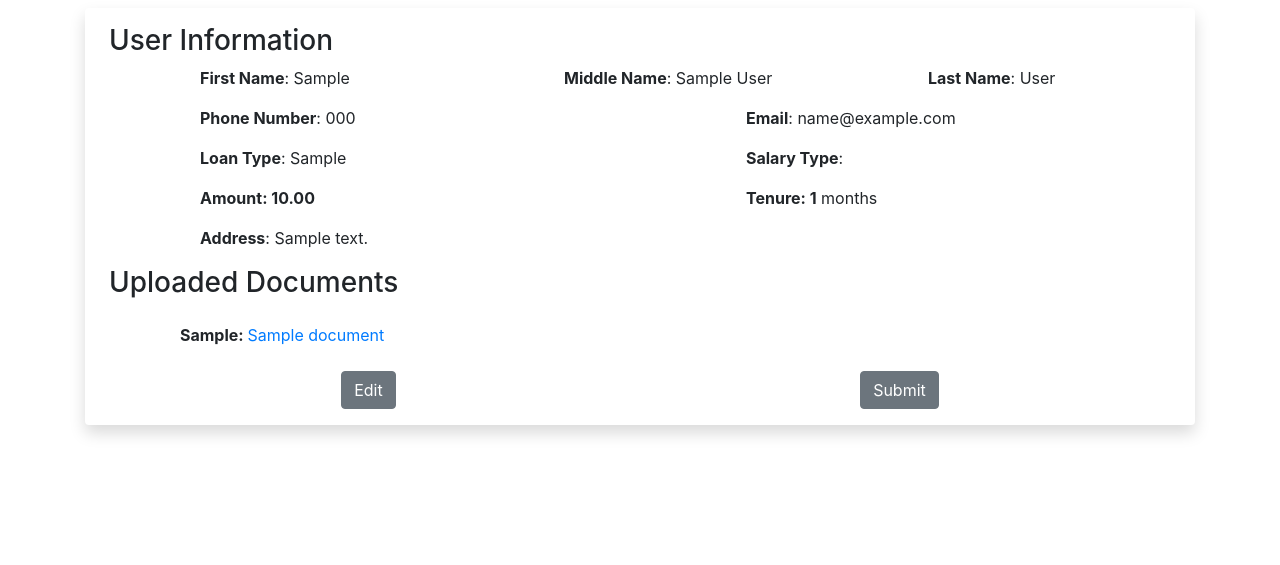
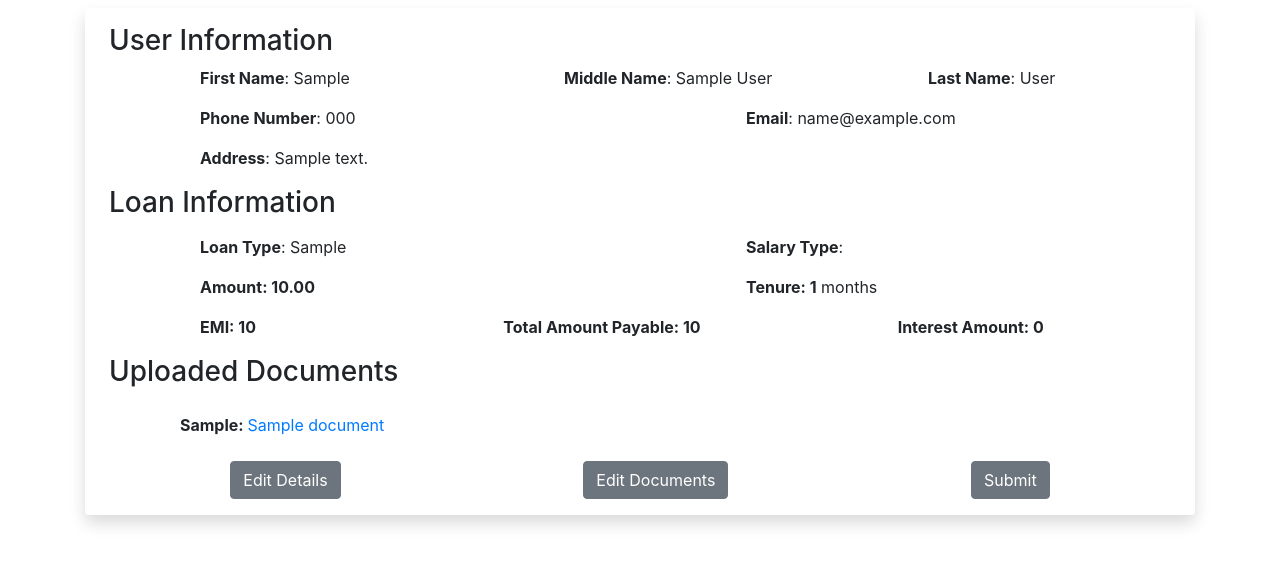
Before and after one commit to ZnS-20/Loan-Management-System, a Django app: page /loan/reviewApplication/1 in a window 1280 px wide. Shown: the part 56-621 px from the top of the page. Run offline with Django 4.2, Linux system fonts and the light colour scheme; tables that the repository leaves empty hold one stand-in row (values such as "Sample post").

Commit message:
Customized Admin Section to show specific fields, Align applyLoan template's save button, finalize the design of review application template, Created EMI calculator

```diff
--- a/Loan_Management_System/settings.py
+++ b/Loan_Management_System/settings.py
@@ -37,6 +37,7 @@ INSTALLED_APPS = [
     "django.contrib.sessions",
     "django.contrib.messages",
     "django.contrib.staticfiles",
+    "django.contrib.humanize",
     "LMSUser",
     "loan",
 ]
--- a/loan/functions.py
+++ b/loan/functions.py
@@ -46,3 +46,9 @@ def getFormObject(formType, request):
             return HomeSalaried()
         elif formType == "HomeBussiness":
             return HomeBusiness()
+
+
+def calculateEMI(principal: float, interest_rate: float, tenure: int, down_payment: float):
+    r = (interest_rate/12)/100
+    emi = (principal*r*((1+r)**tenure))/((1+r)**tenure-1)
+    return emi
--- a/loan/models.py
+++ b/loan/models.py
@@ -10,8 +10,12 @@ class LoanTypes(models.Model):
     created_at = models.DateTimeField(default=timezone.now)
     modified_at = models.DateTimeField(default=timezone.now)
     version_number = models.IntegerField(default=0)
+    interest_rate = models.DecimalField(
+        decimal_places=2, max_digits=4, default=7.2, validators=[MinValueValidator(7.1), MaxValueValidator(15.0)])
+    down_payment = models.DecimalField(
+        default=0.0, max_digits=20, decimal_places=4, validators=[MinValueValidator(0)])
 
-    def __str__(self) -> str:
+    def __str__(self):
         return self.type
 
 
@@ -26,7 +30,7 @@ class SalaryTypes(models.Model):
 
 
 class BasicDetails(models.Model):
-    user = models.ForeignKey(CustomUser, on_delete=models.SET_NULL, null=True)
+    user = models.ForeignKey(CustomUser, on_delete=models.CASCADE, null=True)
     address1 = models.CharField(
         "Address1 will store the Current Address", max_length=512)
     address2 = models.CharField(
@@ -43,7 +47,7 @@ class BasicDetails(models.Model):
         null=False, blank=False, decimal_places=2, max_digits=20, default=0.0, validators=[MinValueValidator(0.01)])
     tenure = models.IntegerField(
         null=False, blank=False, default=12, help_text="Minimum Tenure should be 12 months and Maximum Tensure will be 360 months", validators=[
-            MaxValueValidator(100),
+            MaxValueValidator(360),
             MinValueValidator(1)
         ])
     version_number = models.IntegerField(default=0)
--- a/loan/templates/loan/applyloan.html
+++ b/loan/templates/loan/applyloan.html
@@ -76,9 +76,7 @@
       <label for="id_address2">Permanent Address: </label>
       {{ form.address2 }}
     </div>
-    <div class="mt-2 float-right">
-      <input type="submit" value="Save & Next" class="btn btn-secondary" />
-    </div>
+      <input type="submit" value="Save & Next" class="btn btn-secondary mt-3" />
   </form>
 </div>
 {% endblock %}
--- a/loan/templates/loan/reviewApplication.html
+++ b/loan/templates/loan/reviewApplication.html
@@ -1,10 +1,13 @@
 {% extends 'LMSUser/base.html' %}
 {% block content %}
+{% load humanize %}
 <div class="container p-3 mt-2 shadow mb-20 bg-white rounded px-4">
     <h3>User Information</h3>
     <div class="row">
         <div class="col  offset-1"><strong>First Name</strong>: {{basicDetails.user.user.first_name}}</div>
+        {% if basicDetails.user.middle_name is not None %}
         <div class="col  offset-1"><b>Middle Name</b>: {{basicDetails.user.middle_name}}</div>
+        {% endif %}
         <div class="col  offset-1"><strong>Last Name</strong>: {{basicDetails.user.user.last_name}}</div>
     </div>
     <div class="row mt-3">
@@ -12,15 +15,22 @@
         <div class="col  offset-1"><b>Email</b>: {{basicDetails.user.user.email}}</div>
     </div>
     <div class="row mt-3">
+        <div class="col  offset-1"><strong>Address</strong>: {{basicDetails.address1}}</div>
+    </div>
+
+    <h3 class="mt-3"> Loan Information </h3>
+    <div class="row mt-3">
         <div class="col  offset-1"><strong>Loan Type</strong>: {{basicDetails.loan_type.type}}</div>
         <div class="col  offset-1"><b>Salary Type</b>: {{basicDetails.salary_type.type}}</div>
     </div>
     <div class="row mt-3">
-        <div class="col  offset-1"><strong>Amount: {{basicDetails.amount}}</strong></div>
+        <div class="col  offset-1"><strong>Amount: {{basicDetails.amount|intcomma }}</strong></div>
         <div class="col  offset-1"><strong>Tenure: {{basicDetails.tenure}}</strong>&nbsp;months</div>
     </div>
-    <div class="row mt-3">
-        <div class="col  offset-1"><strong>Address</strong>: {{basicDetails.address1}}</div>
+    <div class="row mt-3 inline">
+        <div class="col  offset-1"><strong>EMI: {{emi|intcomma }}</strong></div>
+        <div class="col  offset"><strong>Total Amount Payable: {{totalAmountPayable|intcomma }}</strong></div>
+        <div class="col  offset-1"><strong>Interest Amount: {{interestAmount|intcomma }}</strong></div>
     </div>
 
     <h3 class="mt-3"> Uploaded Documents </h3>
@@ -35,7 +45,8 @@
         </div>
     </div>
     <div class="d-flex justify-content-around mt-3">
-        <a class = "btn btn-secondary" type="button" href="{% url 'home' %}">Edit</a>
+        <a class = "btn btn-secondary" type="button" href="{% url 'home' %}">Edit Details</a>
+        <a class = "btn btn-secondary" type="button" href="{% url 'home' %}">Edit Documents</a>
         <a class = "btn btn-secondary" type="button" href="{% url 'home' %}"> Submit </a>
     </div>
 </div>
--- a/loan/views.py
+++ b/loan/views.py
@@ -2,15 +2,20 @@ from django.shortcuts import render, redirect
 from django.contrib import messages
 from LMSUser.models import CustomUser
 from .models import documents, BasicDetails
-from .functions import getFormType, getListofDocuments, getFormObject
+from .functions import getFormType, getListofDocuments, getFormObject, calculateEMI
 from .forms import LoanForm
 
 
 def reviewApplication(request, basicdetails_id):
     basicDetails = BasicDetails.objects.get(pk=basicdetails_id)
     documentList = documents.objects.filter(loan_id=basicdetails_id)
-    print(basicDetails.amount)
-    return render(request, 'loan/reviewApplication.html', {'basicDetails': basicDetails, 'documentList': documentList})
+    emi = calculateEMI(basicDetails.amount, basicDetails.loan_type.interest_rate,
+                       basicDetails.tenure, basicDetails.loan_type.down_payment)
+    totalAmountPayable = emi*basicDetails.tenure
+    interestAmount = totalAmountPayable - basicDetails.amount
+    return render(request, 'loan/reviewApplication.html',
+                  {'basicDetails': basicDetails, 'documentList': documentList, 'emi': int(emi),
+                   'totalAmountPayable': int(totalAmountPayable), 'interestAmount': int(interestAmount)})
 
 
 def uploadDocument(request, basicdetails_id):
```
Also changed, not shown: LMSUser/admin.py (+12 -1 lines), loan/admin.py (+23 -3 lines), loan/migrations/0014_loantypes_down_payment_loantypes_interest_rate_and_more.py (added).
